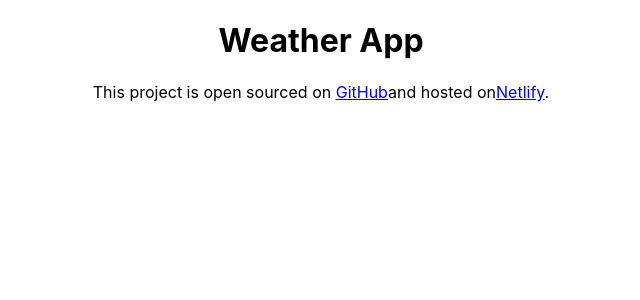
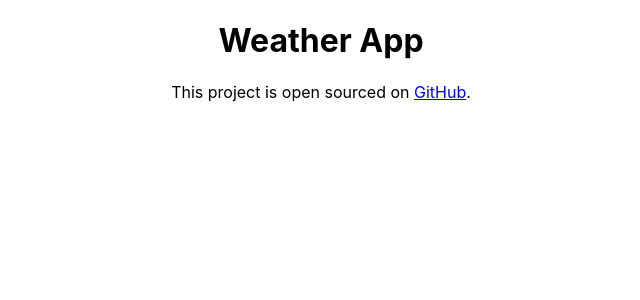
Before and after one commit to delialo/react-weather-app, a React (Create React App) app: page / in a window 1280 px wide. Shown: the top 300 px of the page, without its empty margins (319-959 px from the left). Built offline with nearby package versions, Linux system fonts and the light colour scheme.

Commit message:
commented out empty link "#"

```diff
--- a/src/App.js
+++ b/src/App.js
@@ -14,10 +14,10 @@ export default function App() {
         >
           GitHub
         </a>
-        and hosted on
+        {/* and hosted on
         <a href="#" target="_blank" rel="noreferrer">
           Netlify
-        </a>
+        </a> */}
         .
       </footer>
     </div>
```
